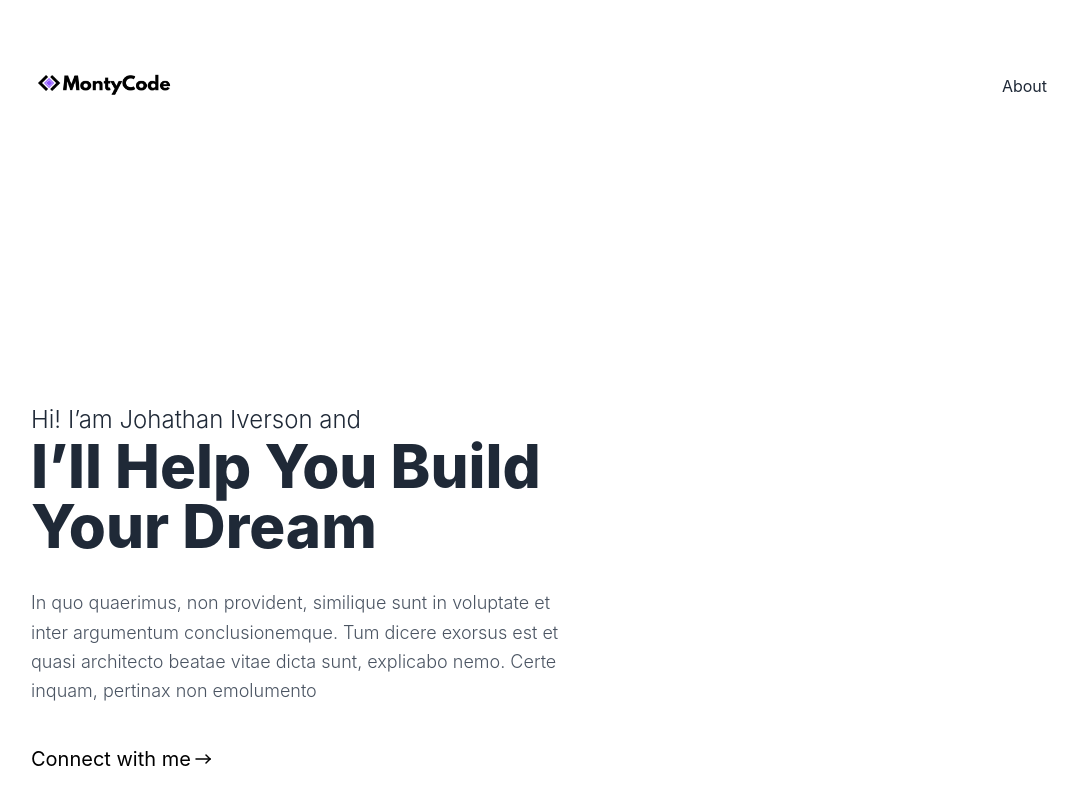
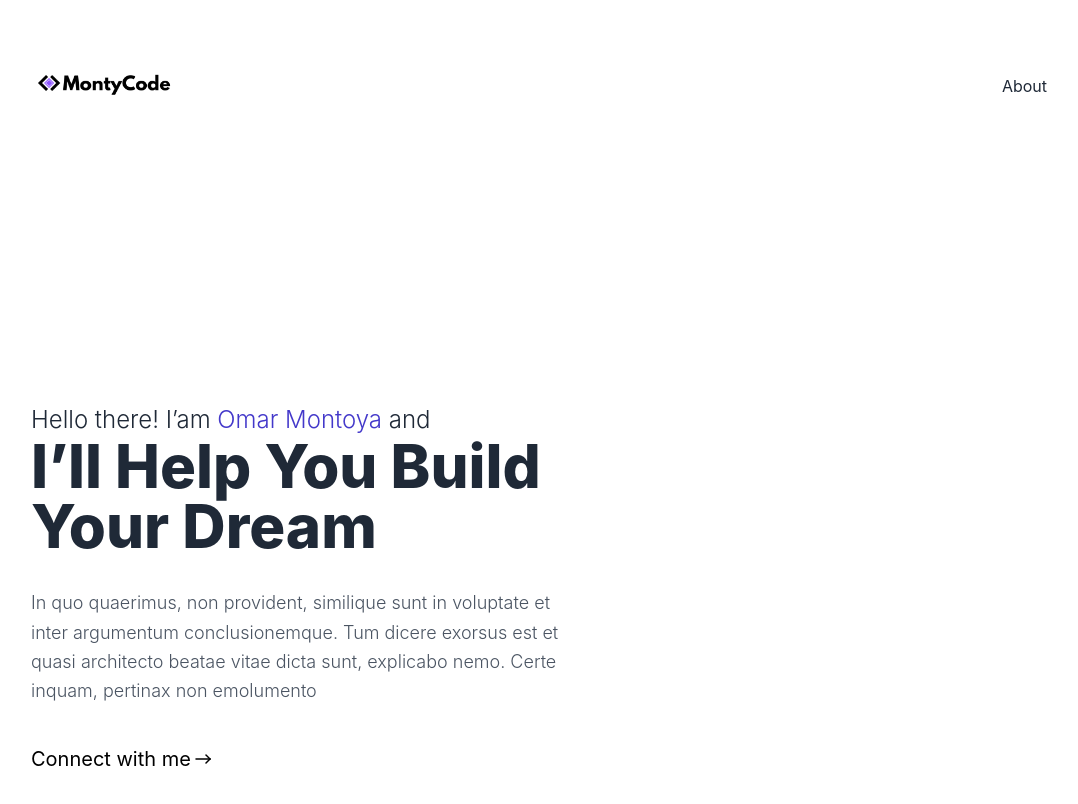
Before and after one commit to montycode/next-portfolio, a Next.js app: page / in a window 1280 px wide. Shown: the top 804 px of the page, without its empty margins (81-1159 px from the left). Built offline with nearby package versions, Linux system fonts and the light colour scheme.

Commit message:
Update Header.jsx

```diff
--- a/components/Header.jsx
+++ b/components/Header.jsx
@@ -13,6 +13,7 @@ const Header = () => {
     }
 
     return (
+        // Header starts here
         <div className='bg-white p-4 md:py-10 md:px-20'>
             <header className="mx-auto container px-4 xl:px-0">
                 <div className="flex items-center justify-between">
@@ -46,7 +47,7 @@ const Header = () => {
             <section className="mt-8 sm:mt-24 lg:mt-56 mx-auto container py-12 lg:px-4 xl:px-0 mx-auto container ">
                 <div className="flex flex-col sm:flex-col md:flex-row lg:flex-row">
                     <div className="flex flex-col lg:w-6/12 md:w-6/12 px-4 lg:px-0 justify-center items-start">
-                        <p className="text-2xl text-gray-800 font-light">Hi! I’am <span className="custom-foreground-color">Johathan Iverson</span> and</p>
+                        <p className="text-2xl text-gray-800 font-light">Hello there! I’am <span className="text-indigo-700">Omar Montoya</span> and</p>
                         <h1 className="text-5xl sm:text-6xl md:text-4xl lg:text-6xl font-extrabold leading-tight text-gray-800">I’ll Help You Build Your Dream</h1>
                         <p className="text-lg text-gray-600 font-light leading-relaxed pt-8">In quo quaerimus, non provident, similique sunt in voluptate et inter argumentum conclusionemque. Tum dicere exorsus est et quasi architecto beatae vitae dicta sunt, explicabo nemo. Certe inquam, pertinax non emolumento</p>
                         <button className="Sf-ui-pro mt-10 flex items-center text-xl custom-foreground-color font-regular custom-border-bottom pb-2 mr-3 focus:outline-none">
@@ -67,6 +68,7 @@ const Header = () => {
                 </div>
             </section>
         </div>
+        // Header ends here
     )
 }
 
```
